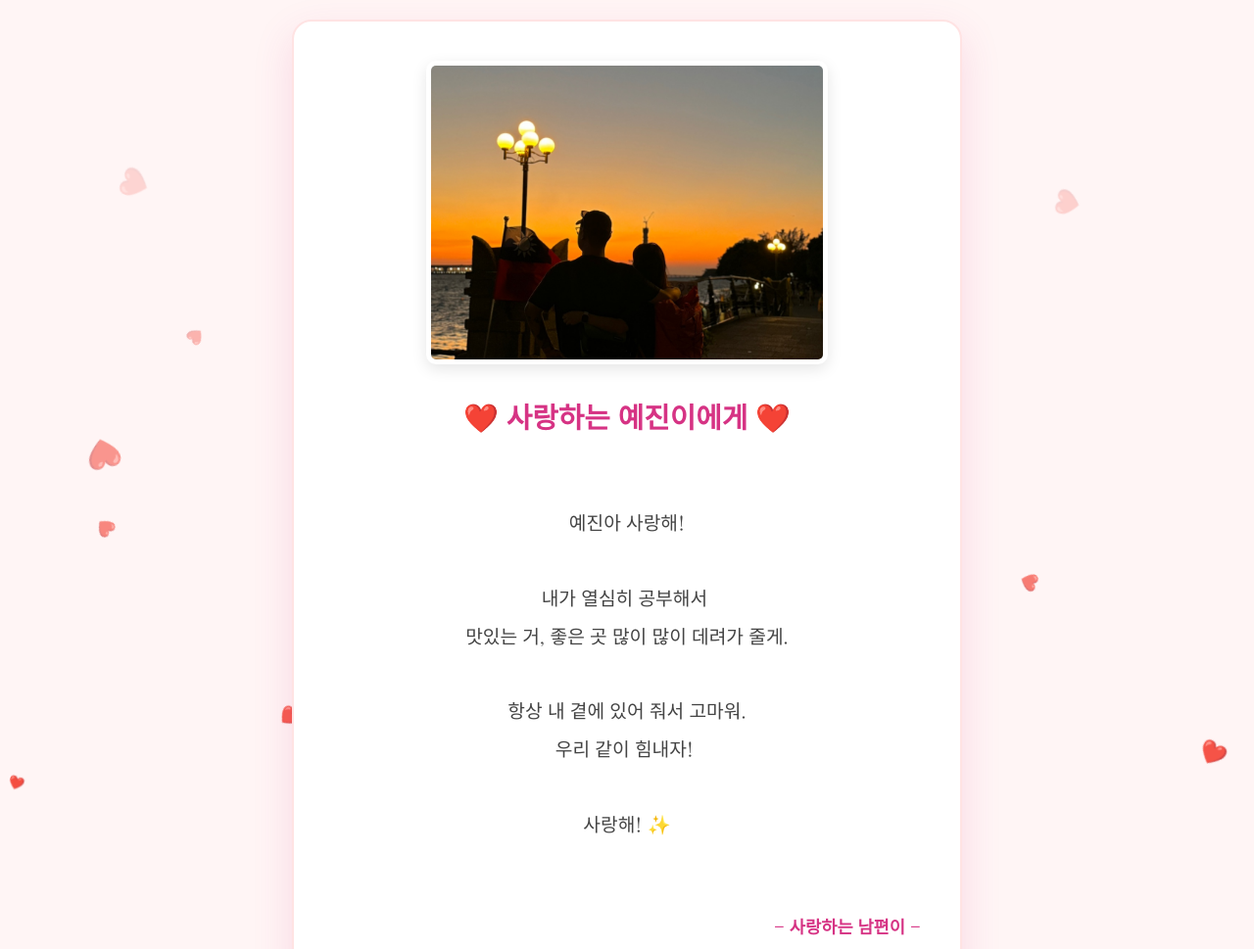
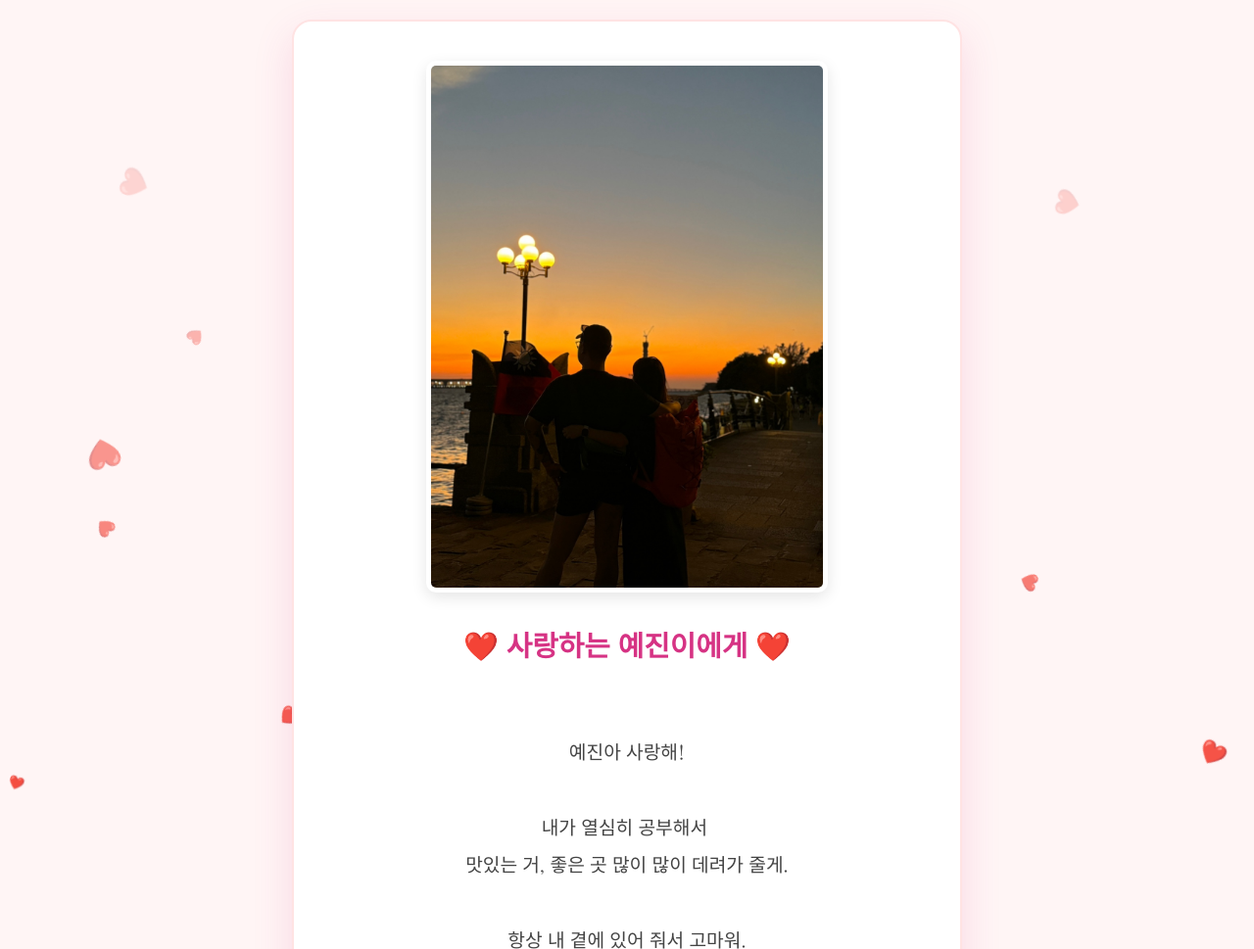
Before and after one commit to minzza-lab/minzza-test, a plain HTML site: page index.html in a window 1280 px wide. Shown: the top 969 px of the page at 98% size. Drawn offline with Linux system fonts and the light colour scheme.

Commit message:
Fix image case to JPG and update signature to Minhyeok

```diff
--- a/index.html
+++ b/index.html
@@ -28,31 +28,27 @@
             border-radius: 20px;
             box-shadow: 0 15px 40px rgba(214, 51, 132, 0.15);
             position: relative;
-            z-index: 10; /* 하트보다 위에 보이게 함 */
+            z-index: 10;
             border: 2px solid #ffe3e3;
             text-align: center;
         }
 
-        /* 📸 사진 스타일 (나중에 photo.jpg가 들어갈 자리) */
+        /* 📸 사진 스타일 */
         .photo-frame {
             width: 100%;
             max-width: 400px;
-            height: 300px;
             margin: 0 auto 2rem;
-            background-color: #f8f9fa; /* 사진이 없을 때 보일 회색 배경 */
+            background-color: #f8f9fa;
             border-radius: 10px;
             overflow: hidden;
             border: 5px solid #fff;
             box-shadow: 0 5px 15px rgba(0,0,0,0.1);
-            display: flex;
-            justify-content: center;
-            align-items: center;
         }
 
         .photo-frame img {
             width: 100%;
-            height: 100%;
-            object-fit: cover; /* 사진이 찌그러지지 않게 채우기 */
+            height: auto; /* 사진 비율 유지 */
+            display: block;
         }
 
         h1 {
@@ -101,7 +97,6 @@
     </style>
 </head>
 <body>
-    <!-- 배경 하트 (자바스크립트로 여러 개 생성) -->
     <script>
         function createHeart() {
             const heart = document.createElement('div');
@@ -111,21 +106,16 @@
             heart.style.animationDuration = Math.random() * 3 + 2 + 's';
             heart.style.opacity = Math.random();
             heart.style.fontSize = Math.random() * 20 + 10 + 'px';
-
             document.body.appendChild(heart);
-
-            setTimeout(() => {
-                heart.remove();
-            }, 5000);
+            setTimeout(() => { heart.remove(); }, 5000);
         }
-        setInterval(createHeart, 300); // 0.3초마다 하트 생성
+        setInterval(createHeart, 300);
     </script>
 
     <div class="envelope">
-        <!-- 📸 사진이 들어가는 곳 -->
         <div class="photo-frame">
-            <!-- 사진을 옮긴 후 이름을 photo.jpg로 하면 여기에 나타납니다! -->
-            <img src="photo.jpg" alt="우리 사진 (photo.jpg 파일을 넣어주세요!)">
+            <!-- 파일명을 대문자 photo.JPG로 수정했습니다! -->
+            <img src="photo.JPG" alt="우리 사진">
         </div>
 
         <h1>❤️ 사랑하는 예진이에게 ❤️</h1>
@@ -143,7 +133,7 @@
         </div>
 
         <div class="signature">
-            - 사랑하는 남편이 -
+            - 민혁이가-
         </div>
     </div>
 </body>
```
